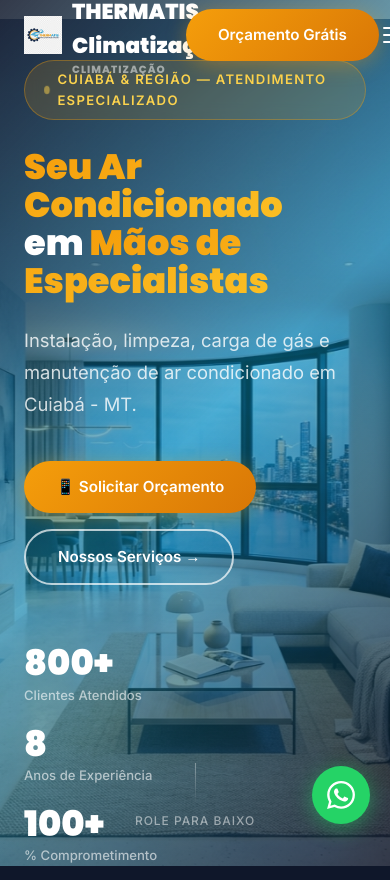
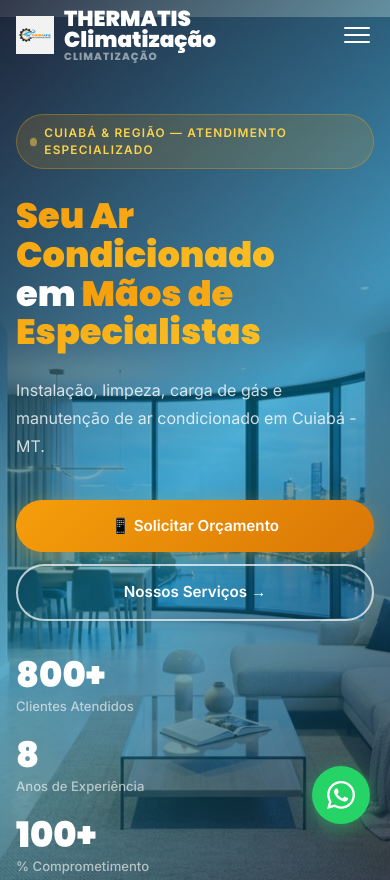
Before and after one commit to lucasmikuri/thermatis, a plain HTML site: page index.html in a window 390 px wide. Shown: the top 880 px of the page. Drawn offline with Linux system fonts and the light colour scheme; no server answers.

Commit message:
fix: corrige leitura do body em orcamentos

```diff
--- a/styles.css
+++ b/styles.css
@@ -1224,25 +1224,146 @@ footer {
 @media (max-width: 768px) {
   :root { --header-h: 70px; }
 
-  .nav-links  { display: none; }
-  .nav-phone  { display: none; }
-  .hamburger  { display: flex; }
+  html, body {
+    overflow-x: hidden;
+    width: 100%;
+  }
 
-  .hero-title { font-size: clamp(2.2rem, 8vw, 3.2rem); }
+  .container {
+    padding-left: 16px;
+    padding-right: 16px;
+  }
 
-  .hero-stats { gap: 24px; }
+  #navbar {
+    padding-left: 16px;
+    padding-right: 16px;
+  }
 
-  .about-badge-float { right: 16px; }
+  .nav-links { display: none; }
+  .nav-phone { display: none; }
+  .hamburger { display: flex; }
 
-  .form-row   { grid-template-columns: 1fr; }
+  .nav-actions {
+    margin-left: auto;
+    gap: 8px;
+    min-width: 0;
+  }
+
+  .nav-actions .btn {
+    display: none;
+  }
+
+  .nav-logo {
+    min-width: 0;
+    flex: 1 1 auto;
+  }
+
+  .nav-logo-text {
+    font-size: 1rem;
+    line-height: 1;
+  }
+
+  .nav-logo-sub {
+    font-size: .55rem;
+  }
+
+  #home {
+    min-height: auto;
+    padding-top: calc(var(--header-h) + 24px);
+    padding-bottom: 80px;
+    align-items: flex-start;
+  }
+
+  .hero-content {
+    max-width: 100%;
+    width: 100%;
+    padding-top: 20px;
+  }
+
+  .hero-badge {
+    width: 100%;
+    justify-content: flex-start;
+    font-size: .74rem;
+    line-height: 1.4;
+    padding: 10px 14px;
+    white-space: normal;
+  }
+
+  .hero-title {
+    font-size: clamp(2.2rem, 8vw, 3.2rem);
+    line-height: 1.1;
+  }
+
+  .hero-desc {
+    font-size: 1rem;
+    max-width: 100%;
+  }
+
+  .hero-actions {
+    flex-direction: column;
+    align-items: stretch;
+    gap: 12px;
+    margin-bottom: 36px;
+  }
+
+  .hero-actions .btn {
+    width: 100%;
+    justify-content: center;
+    text-align: center;
+  }
+
+  .hero-stats {
+    flex-direction: column;
+    gap: 20px;
+  }
+
+  .hero-scroll {
+    display: none;
+  }
+
+  .trust-inner {
+    gap: 20px;
+    flex-direction: column;
+    text-align: center;
+  }
+
+  .about-badge-float {
+    right: 12px;
+    left: 12px;
+    bottom: 12px;
+    max-width: none;
+  }
+
+  .form-row { grid-template-columns: 1fr; }
 
   .footer-grid { grid-template-columns: 1fr; gap: 32px; }
-
   .footer-bottom { flex-direction: column; text-align: center; }
 
-  .trust-inner { gap: 20px; }
+  .contact-form-wrap {
+    padding: 28px 18px;
+  }
 
-  .contact-form-wrap { padding: 32px 24px; }
+  .cta-actions {
+    flex-direction: column;
+    width: 100%;
+  }
+
+  .cta-actions .btn {
+    width: 100%;
+  }
+
+  .services-grid,
+  .features-grid,
+  .testimonials-grid {
+    grid-template-columns: 1fr;
+  }
+
+  .service-card,
+  .feature-card,
+  .testimonial-card {
+    padding-left: 22px;
+    padding-right: 22px;
+  }
 }
 
 @media (max-width: 480px) {
```
